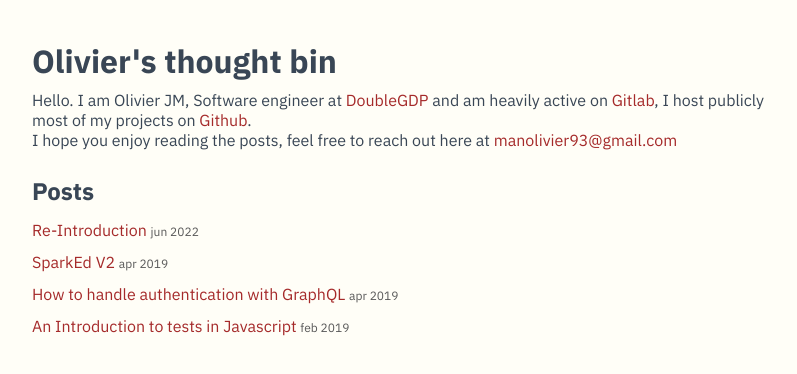
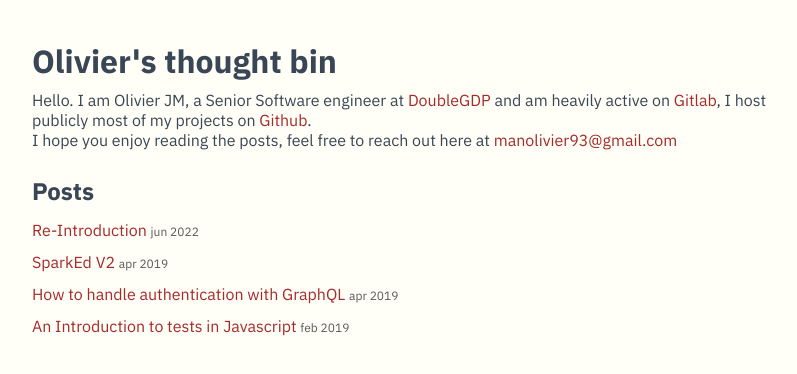
Before and after one commit to OlivierJM/olivierjm.dev, an Eleventy site: page index.md in a window 1280 px wide. Shown: the whole page, without its empty margins (224-1021 px from the left). Built offline with nearby package versions, Linux system fonts and the light colour scheme; Eleventy itself is replaced by a stand-in of ours; files that its build step writes are made by us from their sources.

Commit message:
Update index.md

```diff
--- a/index.md
+++ b/index.md
@@ -5,5 +5,5 @@ title: OlivierJM
 
 # Olivier's thought bin
 
-Hello. I am Olivier JM, Software engineer at [DoubleGDP](http://doublegdp.com/about) and am heavily active on [Gitlab](https://gitlab.com/olivierjmm), I host publicly most of my projects on [Github](https://github.com/olivierjm).
+Hello. I am Olivier JM, a Senior Software engineer at [DoubleGDP](http://doublegdp.com/about) and am heavily active on [Gitlab](https://gitlab.com/olivierjmm), I host publicly most of my projects on [Github](https://github.com/olivierjm).
 I hope you enjoy reading the posts, feel free to reach out here at [manolivier93@gmail.com](mailto:manolivier93@gmail.com)
```
